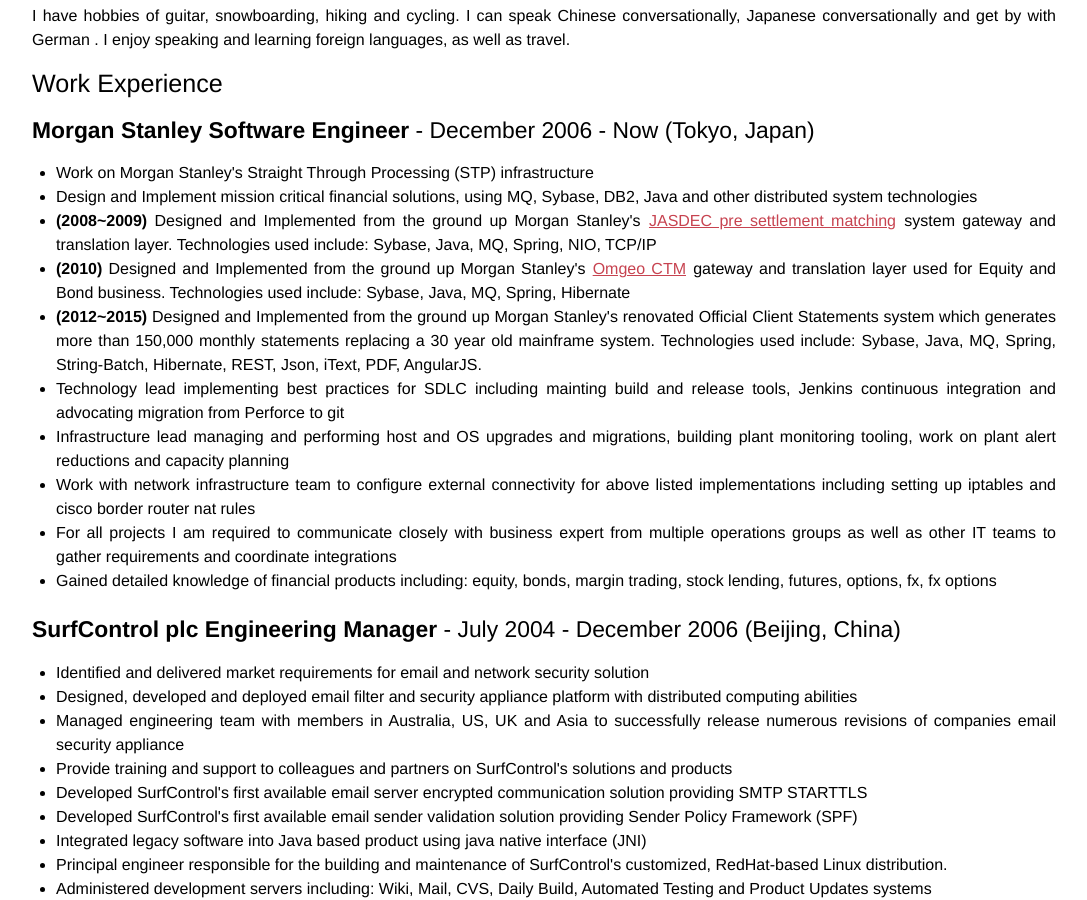
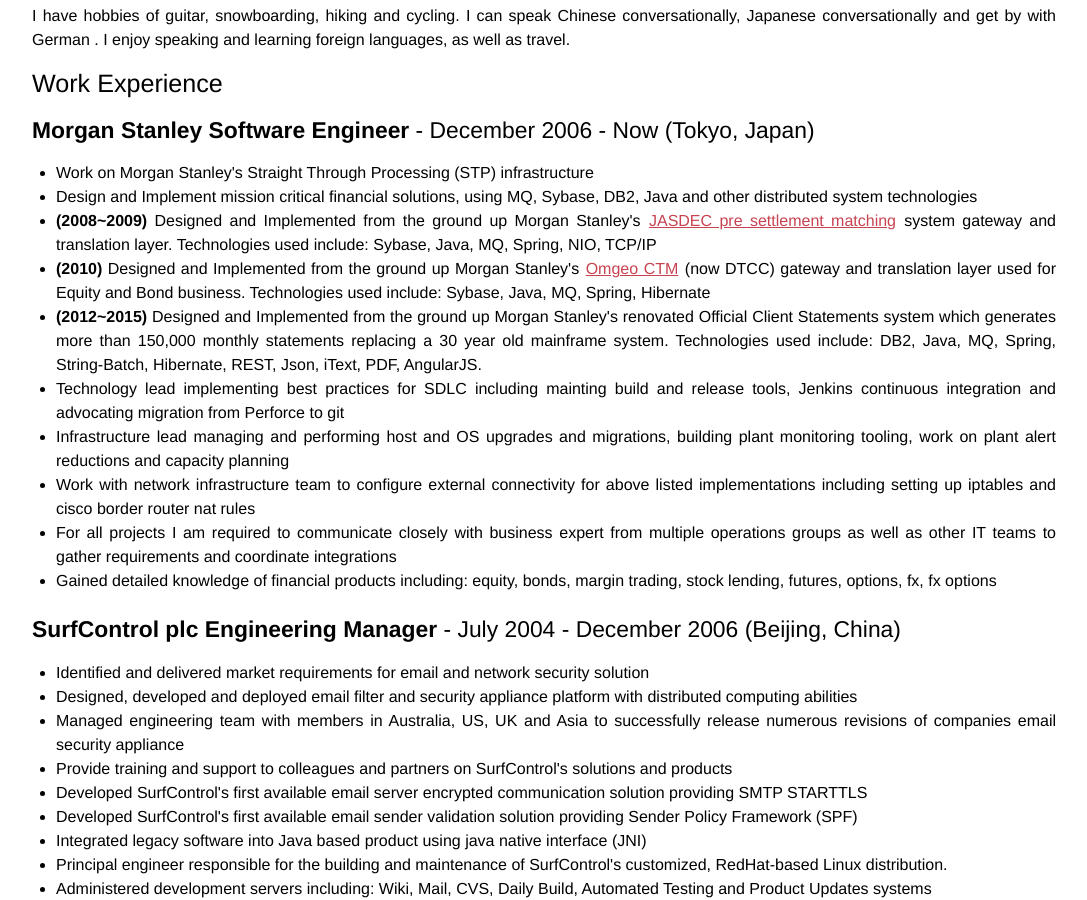
Before and after one commit to stffrdhrn/stffrdhrn.github.io, a Jekyll site: the page built from page/curriculum-vitae.markdown, in a window 1280 px wide and 900 px high, scrolled down 4206 px. Shown: the whole window, without its empty margins (96-1183 px from the left). Built offline with Jekyll 4.4.1, drawn with Linux system fonts in a browser that asks for light colours.

Commit message:
cv: fix broken omgeo/dtcc link

```diff
--- a/page/curriculum-vitae.markdown
+++ b/page/curriculum-vitae.markdown
@@ -227,8 +227,8 @@
   <li>Work on Morgan Stanley's Straight Through Processing (STP) infrastructure</li>
   <li>Design and Implement mission critical financial solutions, using MQ, Sybase, DB2, Java and other distributed system technologies</li>
   <li><strong>(2008~2009)</strong> Designed and Implemented from the ground up Morgan Stanley's <a href="https://www.jasdec.com/en/system/finance/">JASDEC pre settlement matching</a> system gateway and translation layer. Technologies used include: Sybase, Java, MQ, Spring, NIO, TCP/IP</li>
-  <li><strong>(2010)</strong> Designed and Implemented from the ground up Morgan Stanley's <a href="https://www.omgeo.com/ctm">Omgeo CTM</a> gateway and translation layer used for Equity and Bond business. Technologies used include: Sybase, Java, MQ, Spring, Hibernate</li>
-  <li><strong>(2012~2015)</strong> Designed and Implemented from the ground up Morgan Stanley's renovated Official Client Statements system which generates more than 150,000 monthly statements replacing a 30 year old mainframe system. Technologies used include: Sybase, Java, MQ, Spring, String-Batch, Hibernate, REST, Json, iText, PDF, AngularJS.</li>
+  <li><strong>(2010)</strong> Designed and Implemented from the ground up Morgan Stanley's <a href="http://www.dtcc.com/institutional-trade-processing/itp/central-trade-manager">Omgeo CTM</a> (now DTCC) gateway and translation layer used for Equity and Bond business. Technologies used include: Sybase, Java, MQ, Spring, Hibernate</li>
+  <li><strong>(2012~2015)</strong> Designed and Implemented from the ground up Morgan Stanley's renovated Official Client Statements system which generates more than 150,000 monthly statements replacing a 30 year old mainframe system. Technologies used include: DB2, Java, MQ, Spring, String-Batch, Hibernate, REST, Json, iText, PDF, AngularJS.</li>
   <li>Technology lead implementing best practices for SDLC including mainting build and release tools, Jenkins continuous integration and advocating migration from Perforce to git</li>
   <li>Infrastructure lead managing and performing host and OS upgrades and migrations, building plant monitoring tooling, work on plant alert reductions and capacity planning</li>
   <li>Work with network infrastructure team to configure external connectivity for above listed implementations including setting up iptables and cisco border router nat rules</li>
```
